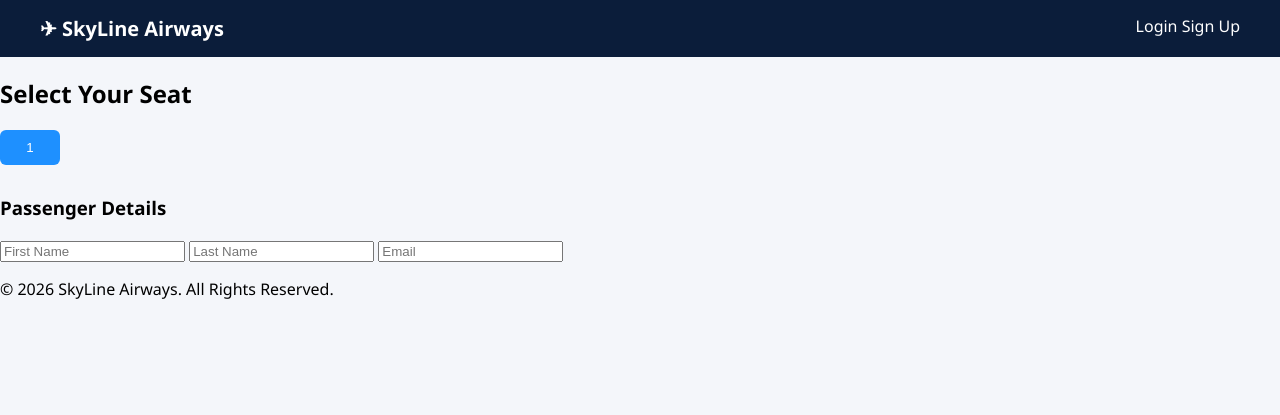
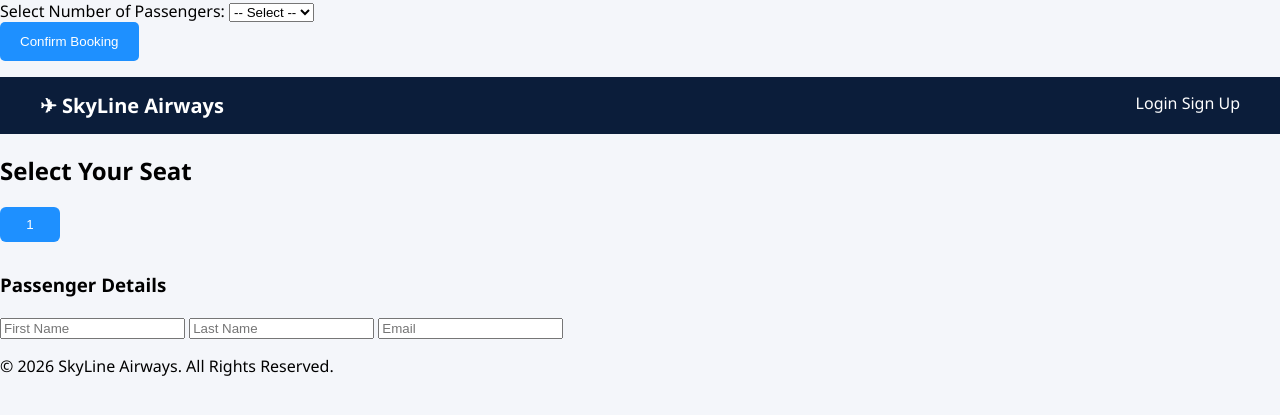
Before and after one commit to esaivanan06/airline-booking-system-dbms, a Flask app: template templates/booking.html in a window 1280 px wide. Shown: the top 415 px of the page. Run offline with Flask 3, Linux system fonts and the light colour scheme; the template is opened without the code that fills it: most values are stand-ins (such as "Sample title", 1, 10 or a date in 2020); some libraries are stand-ins or nearby versions.

Commit message:
Changes made

```diff
--- a/app.py
+++ b/app.py
@@ -118,49 +118,54 @@ def book(schedule_id):
 @app.route('/confirm', methods=['POST'])
 @user_required
 def confirm():
+
     schedule_id = request.form['schedule_id']
-    seat_id = request.form['seat_id']
-    first_name = request.form['first_name']
-    last_name = request.form['last_name']
-    email = request.form['email']
+    passenger_count = int(request.form['passenger_count'])
 
     pnr = generate_pnr()
-
     conn = get_connection()
 
     try:
         with conn:
             with conn.cursor() as cur:
 
-                # Insert passenger
+                # 1️⃣ Insert booking first
                 cur.execute("""
-                    INSERT INTO passengers(first_name, last_name, email)
-                    VALUES (%s,%s,%s)
-                    RETURNING passenger_id;
-                """, (first_name, last_name, email))
-
-                passenger_id = cur.fetchone()[0]
-
-                # Insert booking
-                cur.execute("""
-    INSERT INTO bookings(pnr, passenger_id, schedule_id, user_id)
-    VALUES (%s,%s,%s,%s)
-    RETURNING booking_id;
-""", (pnr, passenger_id, schedule_id, session['user_id']))
+                    INSERT INTO bookings(pnr, schedule_id, user_id)
+                    VALUES (%s, %s, %s)
+                    RETURNING booking_id;
+                """, (pnr, schedule_id, session['user_id']))
 
                 booking_id = cur.fetchone()[0]
 
-                # Seat allocation (CRITICAL)
-                cur.execute("""
-                    INSERT INTO seat_allocations(booking_id, schedule_id, seat_id)
-                    VALUES (%s,%s,%s);
-                """, (booking_id, schedule_id, seat_id))
+                # 2️⃣ Insert passengers & allocate seats
+                for i in range(1, passenger_count + 1):
+
+                    first_name = request.form[f'first_name_{i}']
+                    last_name = request.form[f'last_name_{i}']
+                    email = request.form[f'email_{i}']
+                    seat_id = request.form[f'seat_id_{i}']
+
+                    # Insert passenger
+                    cur.execute("""
+                        INSERT INTO passengers(first_name, last_name, email, booking_id)
+                        VALUES (%s,%s,%s,%s)
+                        RETURNING passenger_id;
+                    """, (first_name, last_name, email, booking_id))
+
+                    passenger_id = cur.fetchone()[0]
+
+                    # Allocate seat
+                    cur.execute("""
+                        INSERT INTO seat_allocations(booking_id, schedule_id, seat_id)
+                        VALUES (%s,%s,%s);
+                    """, (booking_id, schedule_id, seat_id))
 
         return render_template('confirmation.html', pnr=pnr)
 
     except Exception as e:
         conn.rollback()
-        return f"Seat already booked or error occurred: {str(e)}", 400
+        return f"Booking failed: {str(e)}", 400
 
     finally:
         conn.close()
--- a/templates/booking.html
+++ b/templates/booking.html
@@ -1,3 +1,20 @@
+<form method="POST" action="/confirm">
+    <input type="hidden" name="schedule_id" value="{{ schedule_id }}">
+
+    <label>Select Number of Passengers:</label>
+    <select id="passenger_count" name="passenger_count" onchange="generateForms()" required>
+        <option value="">-- Select --</option>
+        <option value="1">1</option>
+        <option value="2">2</option>
+        <option value="3">3</option>
+        <option value="4">4</option>
+    </select>
+
+    <div id="passenger_forms"></div>
+
+    <button type="submit">Confirm Booking</button>
+</form>
+
 {% extends 'base.html' %}
 {% block content %}
 
@@ -28,3 +45,29 @@
 </form>
 
 {% endblock %}
+
+<script>
+function generateForms() {
+    const count = document.getElementById("passenger_count").value;
+    const container = document.getElementById("passenger_forms");
+    container.innerHTML = "";
+
+    for (let i = 1; i <= count; i++) {
+        container.innerHTML += `
+            <h3>Passenger ${i}</h3>
+            <input type="text" name="first_name_${i}" placeholder="First Name" required>
+            <input type="text" name="last_name_${i}" placeholder="Last Name" required>
+            <input type="email" name="email_${i}" placeholder="Email" required>
+
+            <label>Select Seat:</label>
+            <select name="seat_id_${i}" required>
+                {% for seat in seats %}
+                    {% if not seat.is_booked %}
+                        <option value="{{ seat.seat_id }}">{{ seat.seat_number }}</option>
+                    {% endif %}
+                {% endfor %}
+            </select>
+        `;
+    }
+}
+</script>
```
